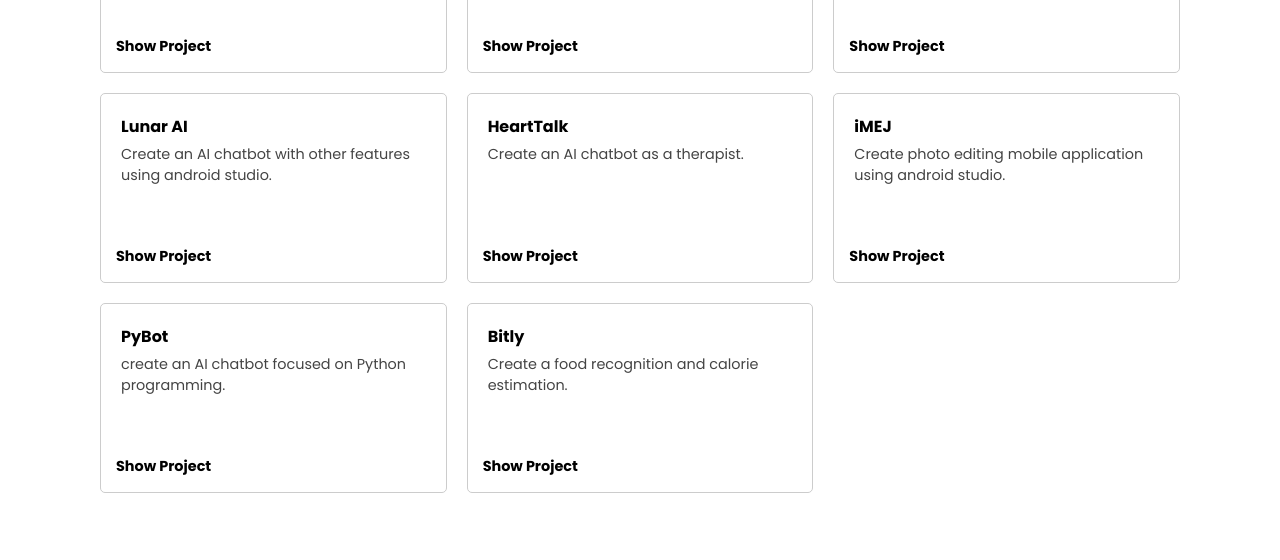
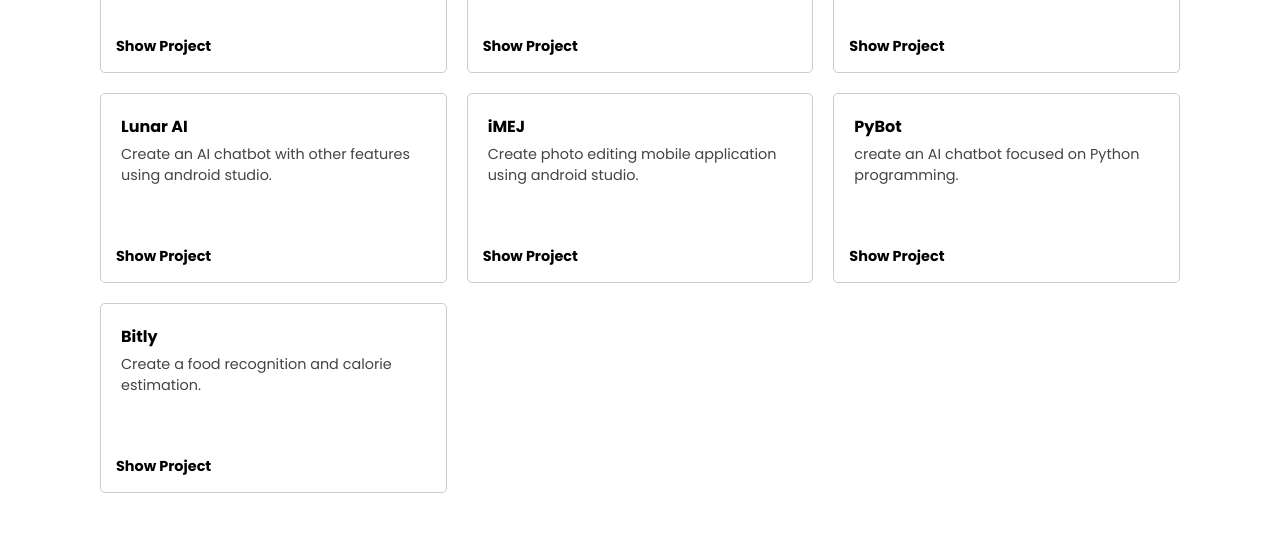
Before and after one commit to mahatti/mhtea-porto, a plain HTML site: page index.html in a window 1280 px wide. Shown: the part 1747-2307 px from the top of the page. Drawn offline with Linux system fonts and the light colour scheme.

Commit message:
project update

```diff
--- a/index.html
+++ b/index.html
@@ -206,11 +206,6 @@
       <a href="project/lunarAI.html" class="project-box">
         <h3 class="project-title">Lunar AI</h3>
         <div class="project-description">Create an AI chatbot with other features using android studio.</div>
-        <p class="show-project">Show Project</p>
-      </a>
-      <a href="project/hearttalk.html" class="project-box">
-        <h3 class="project-title">HeartTalk</h3>
-        <div class="project-description">Create an AI chatbot as a therapist.</div>
         <p class="show-project">Show Project</p>
       </a>
       <a href="project/imej.html" class="project-box">
```
